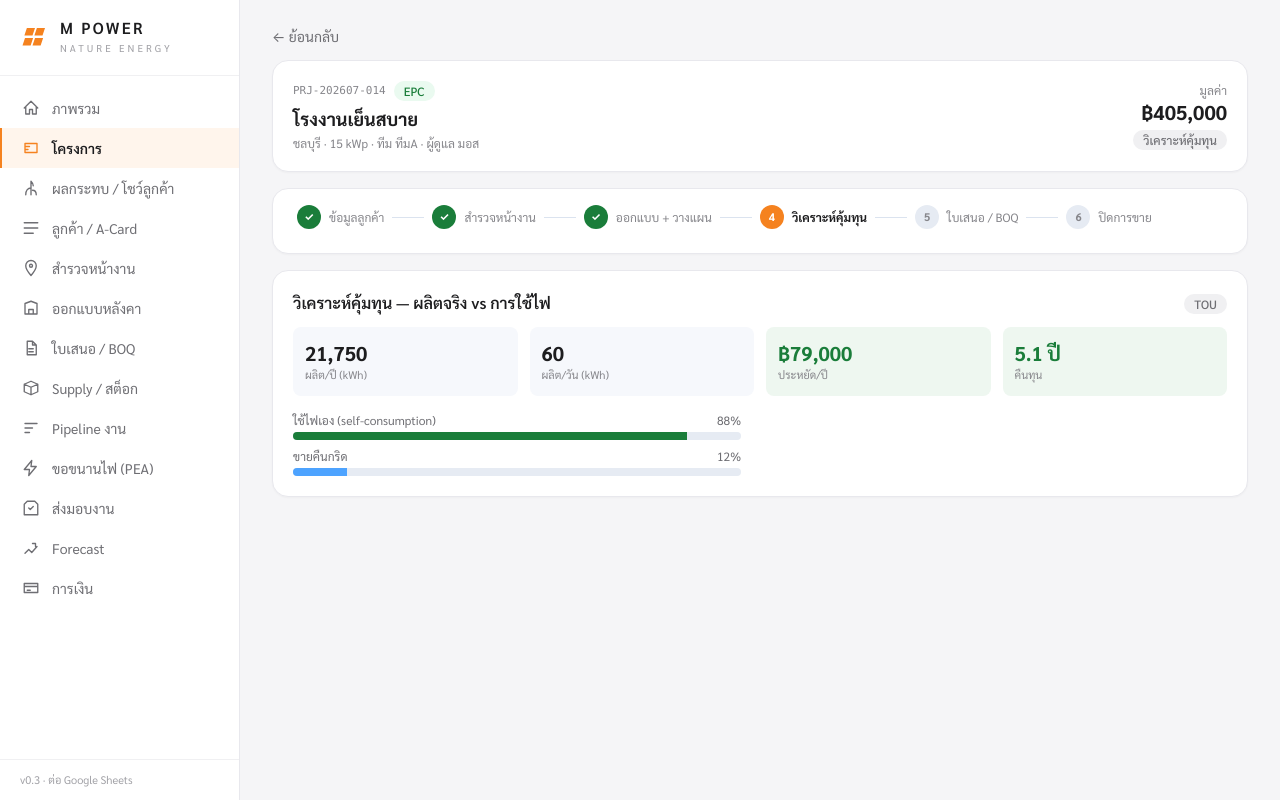
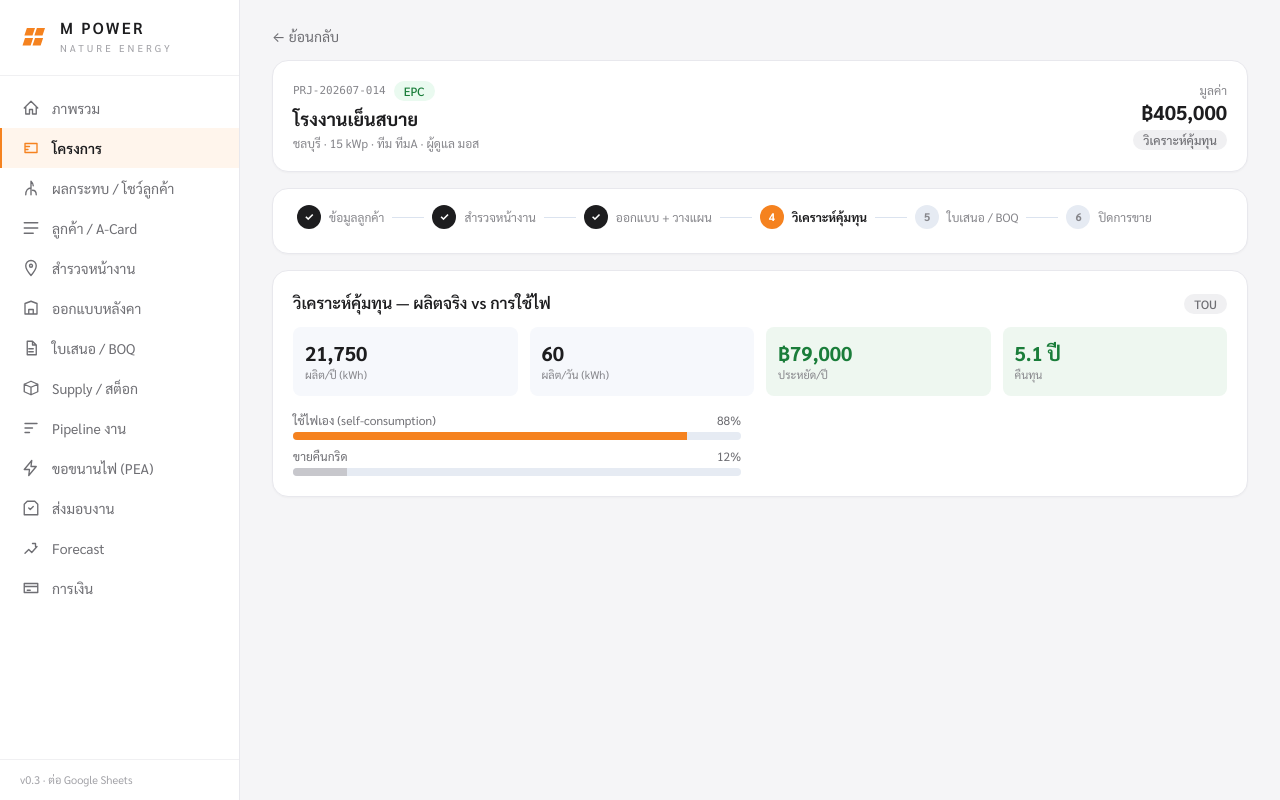
Before and after one commit to MORIZO168/mpower-app, a Next.js app in the folder mpower-app-source-v3/: page /projects/p-2607-014 in a window 1280 px wide. Built offline with nearby package versions, Linux system fonts and the light colour scheme.

Commit message:
Update page.js

```diff
--- a/mpower-app-source-v3/app/projects/[id]/page.js
+++ b/mpower-app-source-v3/app/projects/[id]/page.js
@@ -15,7 +15,7 @@ function Stepper({ stageIndex, active, onPick }) {
           <div key={i} className="flex items-center shrink-0">
             <button onClick={() => onPick(i)} className="flex items-center gap-2 px-2">
               <span className={`w-6 h-6 rounded-full flex items-center justify-center text-[11px] font-bold
-                ${done ? "bg-[#1a7d3a] text-white" : cur ? "bg-[#1a3c6e] text-white" : "bg-[#e6ebf3] text-[#8593a8]"}`}>
+                ${done ? "bg-[#1d1d1f] text-white" : cur ? "bg-[#1a3c6e] text-white" : "bg-[#e6ebf3] text-[#8593a8]"}`}>
                 {done ? "✓" : i + 1}
               </span>
               <span className={`text-xs whitespace-nowrap ${sel ? "font-bold text-[#1a3c6e]" : cur ? "text-[#1a3c6e]" : "text-[#8593a8]"}`}>{s}</span>
@@ -126,7 +126,7 @@ function StageAnalysis({ p }) {
         <div className="bg-[#eef7f0] rounded-lg p-3"><div className="text-xl font-bold text-[#1a7d3a]">{baht(a.savingYear)}</div><div className="text-[11px] text-[#8593a8]">ประหยัด/ปี</div></div>
         <div className="bg-[#eef7f0] rounded-lg p-3"><div className="text-xl font-bold text-[#1a7d3a]">{a.payback} ปี</div><div className="text-[11px] text-[#8593a8]">คืนทุน</div></div>
       </div>
-      <div className="space-y-2 max-w-md"><Bar label="ใช้ไฟเอง (self-consumption)" val={a.selfUse} color="#1a7d3a" /><Bar label="ขายคืนกริด" val={100 - a.selfUse} color="#4da3ff" /></div>
+      <div className="space-y-2 max-w-md"><Bar label="ใช้ไฟเอง (self-consumption)" val={a.selfUse} color="#F5821F" /><Bar label="ขายคืนกริด" val={100 - a.selfUse} color="#c7c7cc" /></div>
     </Card>
   );
 }
```
